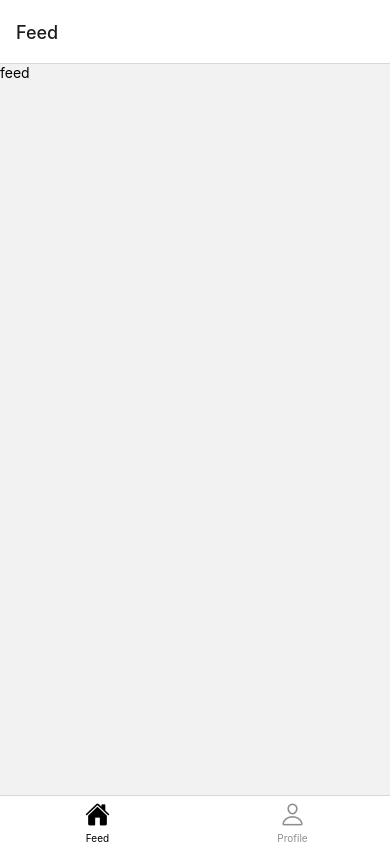
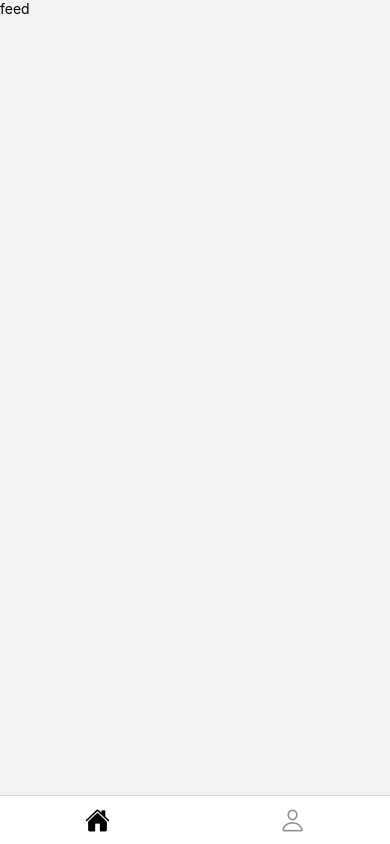
Before and after one commit to chanelleassaad/SocialMediaSimulationApp, a React Native app: screen / in a window 390 px wide. Built offline with nearby package versions, Linux system fonts and the light colour scheme.

Commit message:
Implement a drawer navigation for profile

```diff
--- a/App.tsx
+++ b/App.tsx
@@ -2,11 +2,12 @@ import {NavigationContainer} from '@react-navigation/native';
 import React from 'react';
 import {SafeAreaView, StyleSheet} from 'react-native';
 import MainNavigator from './src/navigation/MainNavigator';
+import 'react-native-gesture-handler';
 
 function App(): React.JSX.Element {
   return (
     <SafeAreaView style={styles.container}>
-      <NavigationContainer>
+      <NavigationContainer independent={true}>
         <MainNavigator />
       </NavigationContainer>
     </SafeAreaView>
--- a/babel.config.js
+++ b/babel.config.js
@@ -1,3 +1,4 @@
 module.exports = {
   presets: ['module:@react-native/babel-preset'],
+  plugins: ['react-native-reanimated/plugin'],
 };
--- a/package.json
+++ b/package.json
@@ -11,9 +11,12 @@
   },
   "dependencies": {
     "@react-navigation/bottom-tabs": "^6.5.20",
+    "@react-navigation/drawer": "^6.6.15",
     "@react-navigation/native": "^6.1.17",
     "react": "18.2.0",
     "react-native": "0.73.6",
+    "react-native-gesture-handler": "^2.16.0",
+    "react-native-reanimated": "^3.8.1",
     "react-native-safe-area-context": "^4.9.0",
     "react-native-screens": "^3.30.1",
     "react-native-vector-icons": "^10.0.3"
--- a/src/navigation/MainNavigator.tsx
+++ b/src/navigation/MainNavigator.tsx
@@ -1,10 +1,10 @@
 import {createBottomTabNavigator} from '@react-navigation/bottom-tabs';
 import React from 'react';
 import FeedScreen from '../screens/FeedScreen';
-import ProfileScreen from '../screens/ProfileScreen';
 import {RouteProp} from '@react-navigation/native';
 import {ParamListBase} from '@react-navigation/routers';
 import TabBarIcon from '../components/atoms/TabBarIcon';
+import ProfileNavigator from './ProfileNavigator';
 
 const Tab = createBottomTabNavigator();
 
@@ -21,9 +21,11 @@ const MainNavigator = () => {
       screenOptions={({route}) => ({
         tabBarIcon: tabBar({route}),
         tabBarActiveTintColor: 'black',
+        tabBarShowLabel: false,
+        headerShown: false,
       })}>
       <Tab.Screen name="Feed" component={FeedScreen} />
-      <Tab.Screen name="Profile" component={ProfileScreen} />
+      <Tab.Screen name="Profile" component={ProfileNavigator} />
     </Tab.Navigator>
   );
 };
--- /dev/null
+++ b/src/navigation/ProfileNavigator.tsx
@@ -0,0 +1,20 @@
+import {createDrawerNavigator} from '@react-navigation/drawer';
+import React from 'react';
+import ProfileScreen from '../screens/ProfileScreen';
+import {NavigationContainer} from '@react-navigation/native';
+import SettingsScreen from '../screens/SettingsScreen';
+
+const Drawer = createDrawerNavigator();
+
+const ProfileNavigator = () => {
+  return (
+    <NavigationContainer independent={true}>
+      <Drawer.Navigator initialRouteName="Profile">
+        <Drawer.Screen name="Profile" component={ProfileScreen} />
+        <Drawer.Screen name="Settings" component={SettingsScreen} />
+      </Drawer.Navigator>
+    </NavigationContainer>
+  );
+};
+
+export default ProfileNavigator;
--- /dev/null
+++ b/src/screens/SettingsScreen.tsx
@@ -0,0 +1,12 @@
+import React from 'react';
+import {View, Text} from 'react-native';
+
+const SettingsScreen = () => {
+  return (
+    <View>
+      <Text>settings</Text>
+    </View>
+  );
+};
+
+export default SettingsScreen;
```
Also changed, not shown: 2 other files (tests, documents, lock files or other folders).
